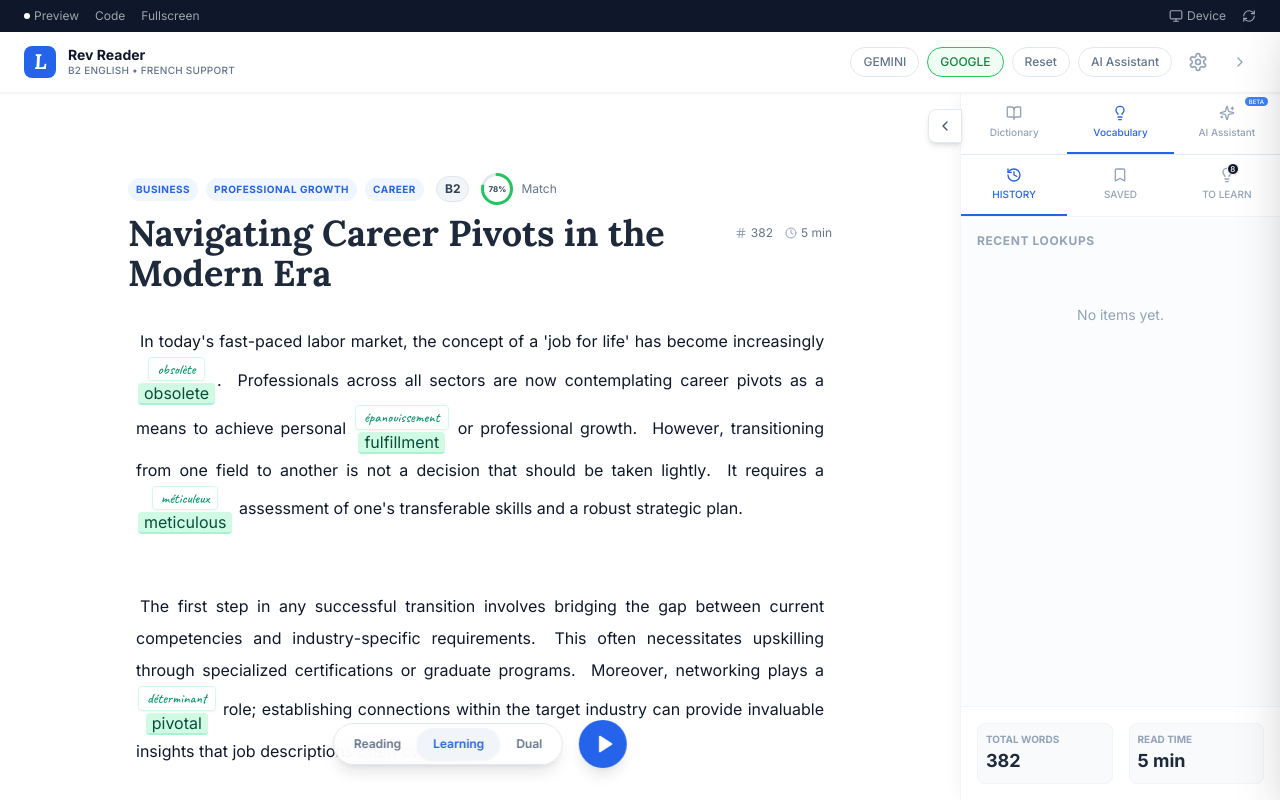
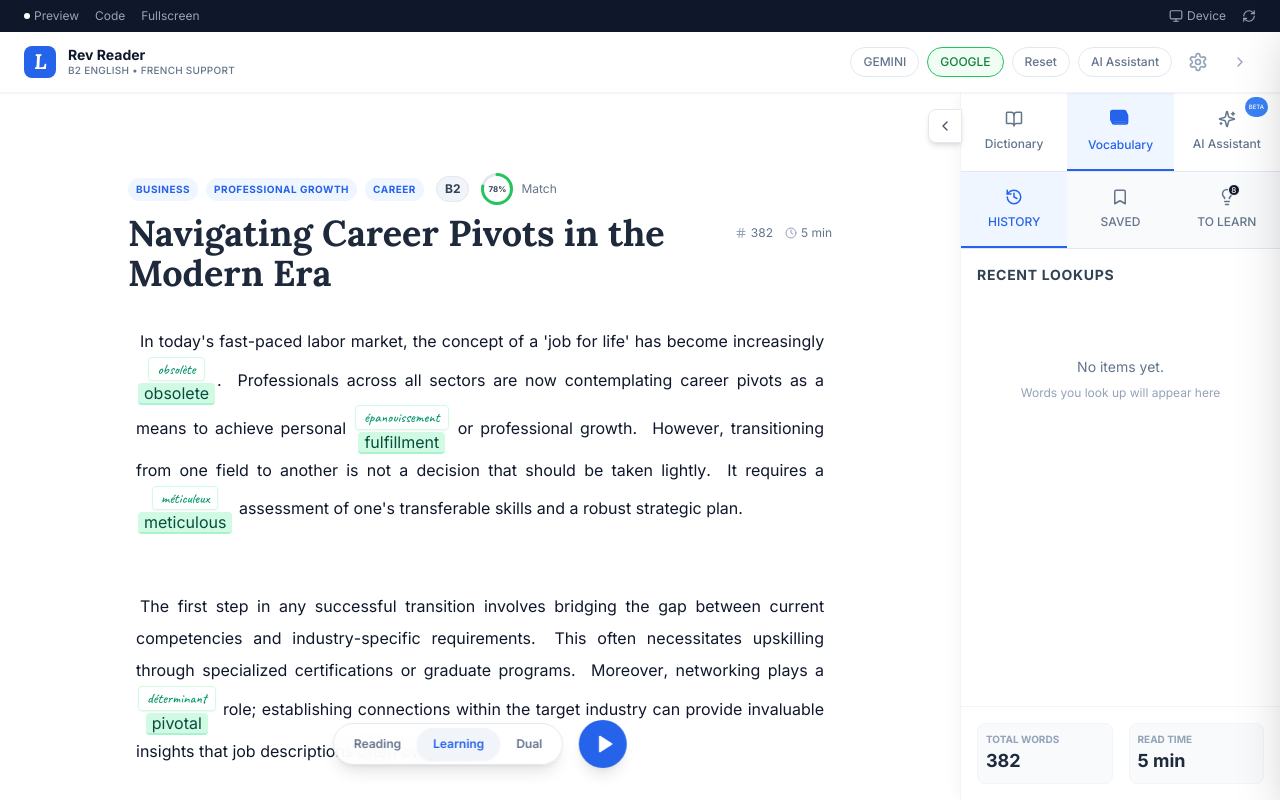
Before and after one commit to stanleyouzillou/reverso-reader, a React (Vite) app: page / in a window 1280 px wide. Built offline with nearby package versions, Linux system fonts and the light colour scheme.

Commit message:
Better sidebar contrast

```diff
--- a/src/components/Sidebar.tsx
+++ b/src/components/Sidebar.tsx
@@ -6,6 +6,7 @@ import { ModeSelector } from "./metadata/ModeSelector";
 import { DictionaryMode } from "./metadata/DictionaryMode";
 import { AIAssistantMode } from "./metadata/AIAssistantMode";
 import { VocabularyMode } from "./metadata/VocabularyMode";
+import { DeckIcon } from "./metadata/DeckIcon";
 
 interface SidebarProps {
   collapsed?: boolean;
@@ -45,11 +46,7 @@ export const Sidebar: React.FC<SidebarProps> = ({ collapsed = false }) => {
             title="Vocabulary"
             aria-label="Vocabulary"
           >
-            <svg xmlns="http://www.w3.org/2000/svg" width="16" height="16" viewBox="0 0 24 24" fill="none" stroke="currentColor" strokeWidth="2" strokeLinecap="round" strokeLinejoin="round">
-              <path d="M15 3h4a2 2 0 0 1 2 2v14a2 2 0 0 1-2 2h-4"/>
-              <polyline points="10 17 5 12 10 7"/>
-              <line x1="5" x2="19" y1="12" y2="12"/>
-            </svg>
+            <DeckIcon size={16} className={sidebarMode === "vocabulary" ? "text-blue-600" : "text-slate-400"} />
             {history.length > 0 && (
               <span className="absolute -top-1 -right-1 w-2 h-2 bg-blue-500 rounded-full border border-white" />
             )}
--- a/src/components/metadata/AIAssistantMode.tsx
+++ b/src/components/metadata/AIAssistantMode.tsx
@@ -22,20 +22,20 @@ export const AIAssistantMode: React.FC<AIAssistantModeProps> = ({
     <div className={cn('flex flex-col h-full', className)} style={{ minHeight: 0 }}>
       <div className="flex-1 overflow-y-auto p-4">
         <div className="flex flex-col items-center justify-center h-full text-center py-12">
-          <div className="bg-blue-50 p-4 rounded-full mb-4">
-            <Sparkles size={32} className="text-blue-500" aria-hidden="true" />
+          <div className="bg-blue-50 p-6 rounded-full mb-6">
+            <Sparkles size={40} className="text-blue-500" aria-hidden="true" />
           </div>
-          <h3 className="text-lg font-bold text-slate-700 mb-2">AI Assistant</h3>
-          <p className="text-slate-500 mb-6 max-w-xs">
+          <h3 className="text-xl font-bold text-slate-700 mb-3">AI Assistant</h3>
+          <p className="text-slate-500 mb-8 max-w-xs text-base">
             Ask questions about the article, get explanations, or request summaries.
           </p>
 
-          <div className="bg-slate-50 border border-slate-200 rounded-lg p-4 w-full max-w-md">
-            <div className="flex items-start gap-3 mb-4">
-              <div className="bg-blue-100 p-2 rounded-full">
-                <Sparkles size={16} className="text-blue-600" aria-hidden="true" />
+          <div className="bg-slate-50 border border-slate-200 rounded-xl p-6 w-full max-w-md">
+            <div className="flex items-start gap-4 mb-6">
+              <div className="bg-blue-100 p-3 rounded-full">
+                <Sparkles size={20} className="text-blue-600" aria-hidden="true" />
               </div>
-              <p className="text-slate-700 text-sm">
+              <p className="text-slate-700">
                 "What is the main theme of this article?" or "Explain the concept of career pivots"
               </p>
             </div>
@@ -43,23 +43,23 @@ export const AIAssistantMode: React.FC<AIAssistantModeProps> = ({
         </div>
       </div>
 
-      <div className="border-t border-slate-200 p-4">
-        <form onSubmit={handleSubmit} className="flex gap-2">
+      <div className="border-t border-slate-200 p-4 bg-white">
+        <form onSubmit={handleSubmit} className="flex gap-3">
           <input
             type="text"
             value={input}
             onChange={(e) => setInput(e.target.value)}
             placeholder="Ask about the article..."
-            className="flex-1 border border-slate-300 rounded-lg px-4 py-2 text-sm focus:outline-none focus:ring-2 focus:ring-blue-500 focus:border-transparent"
+            className="flex-1 border border-slate-300 rounded-lg px-4 py-3 text-base focus:outline-none focus:ring-2 focus:ring-blue-500 focus:border-transparent"
             aria-label="Ask AI assistant about the article"
           />
           <button
             type="submit"
-            className="bg-blue-600 text-white p-2 rounded-lg hover:bg-blue-700 disabled:opacity-50"
+            className="bg-blue-600 text-white p-3 rounded-lg hover:bg-blue-700 disabled:opacity-50 transition-colors"
             disabled={!input.trim()}
             aria-label="Send question to AI"
           >
-            <Send size={18} aria-hidden="true" />
+            <Send size={20} aria-hidden="true" />
           </button>
         </form>
       </div>
--- /dev/null
+++ b/src/components/metadata/DeckIcon.tsx
@@ -0,0 +1,30 @@
+import React from 'react';
+import { cn } from '../../lib/utils';
+
+interface DeckIconProps {
+  size?: number;
+  className?: string;
+}
+
+export const DeckIcon: React.FC<DeckIconProps> = ({ size = 24, className = '' }) => {
+  return (
+    <svg
+      width={size}
+      height={size}
+      viewBox="0 0 24 24"
+      fill="none"
+      stroke="currentColor"
+      strokeWidth="2"
+      strokeLinecap="round"
+      strokeLinejoin="round"
+      className={cn('flex-shrink-0', className)}
+    >
+      {/* Bottom card */}
+      <rect x="3" y="6" width="18" height="12" rx="2" ry="2" fill="currentColor" fillOpacity="0.2" />
+      {/* Middle card */}
+      <rect x="2" y="4" width="18" height="12" rx="2" ry="2" fill="currentColor" fillOpacity="0.4" />
+      {/* Top card */}
+      <rect x="1" y="2" width="18" height="12" rx="2" ry="2" fill="currentColor" />
+    </svg>
+  );
+};
--- a/src/components/metadata/ModeSelector.tsx
+++ b/src/components/metadata/ModeSelector.tsx
@@ -1,7 +1,8 @@
 import React from 'react';
-import { BookOpen, Lightbulb, Sparkles } from 'lucide-react';
+import { BookOpen, Sparkles } from 'lucide-react';
 import { cn } from '../../lib/utils';
 import { SidebarMode } from '../../types';
+import { DeckIcon } from './DeckIcon';
 
 interface ModeSelectorProps {
   activeMode: SidebarMode;
@@ -16,7 +17,7 @@ export const ModeSelector: React.FC<ModeSelectorProps> = ({
 }) => {
   const modes = [
     { id: 'dictionary' as SidebarMode, label: 'Dictionary', icon: BookOpen },
-    { id: 'vocabulary' as SidebarMode, label: 'Vocabulary', icon: Lightbulb },
+    { id: 'vocabulary' as SidebarMode, label: 'Vocabulary', icon: DeckIcon },
     { id: 'ai' as SidebarMode, label: 'AI Assistant', icon: Sparkles },
   ];
 
@@ -33,18 +34,25 @@ export const ModeSelector: React.FC<ModeSelectorProps> = ({
             key={mode.id}
             onClick={() => onModeChange(mode.id)}
             className={cn(
-              'flex-1 py-3 flex flex-col items-center gap-1 text-[10px] font-medium transition-colors border-b-2 relative',
+              'flex-1 py-4 flex flex-col items-center gap-1 text-sm font-medium transition-all border-b-2 relative',
+              'min-h-[60px] flex items-center justify-center', // Larger click target
               activeMode === mode.id
-                ? 'text-blue-600 border-blue-600'
-                : 'text-slate-400 border-transparent hover:text-slate-600'
+                ? 'text-blue-600 border-blue-600 bg-blue-50'
+                : 'text-slate-500 border-transparent hover:text-slate-700 hover:bg-slate-50'
             )}
             role="tab"
             aria-selected={activeMode === mode.id}
             aria-controls={`panel-${mode.id}`}
             id={`tab-${mode.id}`}
           >
-            <Icon size={16} />
-            <span>{mode.label}</span>
+            <div className="mb-1">
+              {mode.id === 'vocabulary' ? (
+                <Icon size={20} className={activeMode === mode.id ? 'text-blue-600' : 'text-slate-500'} />
+              ) : (
+                <Icon size={18} className={activeMode === mode.id ? 'text-blue-600' : 'text-slate-500'} />
+              )}
+            </div>
+            <span className="text-xs">{mode.label}</span>
             {mode.id === 'ai' && (
               <span className="absolute top-1 right-3 text-[6px] bg-blue-500 text-white px-1 rounded-full">
                 BETA
--- a/src/components/metadata/VocabularyMode.tsx
+++ b/src/components/metadata/VocabularyMode.tsx
@@ -28,73 +28,78 @@ export const VocabularyMode: React.FC<VocabularyModeProps> = ({ className = '' }
 
   return (
     <div className={cn('flex flex-col h-full', className)} style={{ minHeight: 0 }}>
-      {/* Tabs */}
-      <div className="flex border-b border-slate-100" role="tablist">
+      {/* Tabs - Mode selectors with larger click targets */}
+      <div className="flex border-b border-slate-200 bg-slate-50" role="tablist">
         <button
           onClick={() => setActiveTab("history")}
           className={cn(
-            "flex-1 py-3 flex flex-col items-center gap-1 text-[10px] font-medium transition-colors border-b-2",
+            "flex-1 py-4 flex flex-col items-center gap-1 text-sm font-medium transition-all border-b-2 relative",
+            "min-h-[60px] flex items-center justify-center", // Larger click target
             activeTab === "history"
-              ? "text-blue-600 border-blue-600"
-              : "text-slate-400 border-transparent hover:text-slate-600"
+              ? "text-blue-600 border-blue-600 bg-blue-50"
+              : "text-slate-500 border-transparent hover:text-slate-700 hover:bg-slate-100"
           )}
           role="tab"
           aria-selected={activeTab === "history"}
           aria-controls="vocabulary-history-panel"
           id="vocabulary-history-tab"
         >
-          <div className="relative">
-            <History size={16} aria-hidden="true" />
+          <div className="relative mb-1">
+            <History size={18} className={activeTab === "history" ? "text-blue-600" : "text-slate-500"} aria-hidden="true" />
             {history.length > 0 && (
               <span className="absolute -top-1 -right-1 w-2 h-2 bg-blue-500 rounded-full border border-white" aria-label="Unread items" />
             )}
           </div>
-          HISTORY
+          <span className="text-xs">HISTORY</span>
         </button>
         <button
           onClick={() => setActiveTab("saved")}
           className={cn(
-            "flex-1 py-3 flex flex-col items-center gap-1 text-[10px] font-medium transition-colors border-b-2",
+            "flex-1 py-4 flex flex-col items-center gap-1 text-sm font-medium transition-all border-b-2 relative",
+            "min-h-[60px] flex items-center justify-center", // Larger click target
             activeTab === "saved"
-              ? "text-blue-600 border-blue-600"
-              : "text-slate-400 border-transparent hover:text-slate-600"
+              ? "text-blue-600 border-blue-600 bg-blue-50"
+              : "text-slate-500 border-transparent hover:text-slate-700 hover:bg-slate-100"
           )}
           role="tab"
           aria-selected={activeTab === "saved"}
           aria-controls="vocabulary-saved-panel"
           id="vocabulary-saved-tab"
         >
-          <Bookmark size={16} aria-hidden="true" />
-          SAVED
+          <div className="mb-1">
+            <Bookmark size={18} className={activeTab === "saved" ? "text-blue-600" : "text-slate-500"} aria-hidden="true" />
+          </div>
+          <span className="text-xs">SAVED</span>
         </button>
         <button
           onClick={() => setActiveTab("learn")}
           className={cn(
-            "flex-1 py-3 flex flex-col items-center gap-1 text-[10px] font-medium transition-colors border-b-2",
+            "flex-1 py-4 flex flex-col items-center gap-1 text-sm font-medium transition-all border-b-2 relative",
+            "min-h-[60px] flex items-center justify-center", // Larger click target
             activeTab === "learn"
-              ? "text-blue-600 border-blue-600"
-              : "text-slate-400 border-transparent hover:text-slate-600"
+              ? "text-blue-600 border-blue-600 bg-blue-50"
+              : "text-slate-500 border-transparent hover:text-slate-700 hover:bg-slate-100"
           )}
           role="tab"
           aria-selected={activeTab === "learn"}
           aria-controls="vocabulary-learn-panel"
           id="vocabulary-learn-tab"
         >
-          <div className="relative">
-            <Lightbulb size={16} aria-hidden="true" />
+          <div className="relative mb-1">
+            <Lightbulb size={18} className={activeTab === "learn" ? "text-blue-600" : "text-slate-500"} aria-hidden="true" />
             <span className="absolute -top-1 -right-1 w-3 h-3 bg-slate-900 text-white text-[8px] flex items-center justify-center rounded-full border border-white">
               {toLearn.length}
             </span>
           </div>
-          TO LEARN
+          <span className="text-xs">TO LEARN</span>
         </button>
       </div>
 
-      {/* Content */}
-      <div className="flex-1 overflow-y-auto p-4 bg-slate-50/50">
-        <div className="flex justify-between items-center mb-4">
+      {/* Content - Submode content with improved visual hierarchy */}
+      <div className="flex-1 overflow-y-auto p-4 bg-white">
+        <div className="flex justify-between items-center mb-6">
           <h4
-            className="text-xs font-bold text-slate-400 uppercase tracking-wider"
+            className="text-sm font-bold text-slate-700 uppercase tracking-wider"
             id="vocabulary-section-heading"
           >
             {activeTab === "history"
@@ -106,58 +111,59 @@ export const VocabularyMode: React.FC<VocabularyModeProps> = ({ className = '' }
           {activeTab === "history" && history.length > 0 && (
             <button
               onClick={clearHistory}
-              className="text-[10px] text-red-400 hover:text-red-600 flex items-center gap-1"
+              className="text-xs text-red-500 hover:text-red-700 flex items-center gap-1 px-2 py-1 rounded hover:bg-red-50 transition-colors"
               aria-label="Clear history"
             >
-              <Trash2 size={10} aria-hidden="true" /> Clear History
+              <Trash2 size={12} aria-hidden="true" /> Clear History
             </button>
           )}
         </div>
 
         <div
-          className="space-y-3"
+          className="space-y-4"
           key={listKey}
           role="tabpanel"
           aria-labelledby={`vocabulary-${activeTab}-tab`}
           id={`vocabulary-${activeTab}-panel`}
         >
           {activeList.length === 0 ? (
-            <div className="text-center py-10 text-slate-400 text-sm">
-              No items yet.
+            <div className="text-center py-12 text-slate-500 text-sm">
+              <p>No items yet.</p>
+              <p className="text-xs mt-2 text-slate-400">Words you look up will appear here</p>
             </div>
           ) : (
             activeList.map((item, idx) => (
               <div
                 key={`${item.word}-${idx}`}
-                className="bg-white p-3 rounded-lg border border-slate-100 shadow-sm hover:shadow-md transition-shadow group"
+                className="bg-slate-50 p-4 rounded-xl border border-slate-200 shadow-sm hover:shadow-md transition-shadow group"
                 role="listitem"
               >
-                <div className="flex justify-between items-start mb-2">
-                  <span className="font-serif font-bold text-slate-800 text-base">
+                <div className="flex justify-between items-start mb-3">
+                  <span className="font-serif font-bold text-slate-800 text-lg">
                     {item.word}
                   </span>
-                  <span className="text-xs font-medium text-green-700 bg-green-50 px-2 py-0.5 rounded-full border border-green-100">
+                  <span className="text-sm font-medium text-green-700 bg-green-100 px-3 py-1 rounded-full border border-green-200">
                     {item.translation}
                   </span>
                 </div>
                 {item.context && (
-                  <p className="text-xs text-slate-400 italic leading-relaxed line-clamp-2">
+                  <p className="text-sm text-slate-600 italic leading-relaxed mb-3">
                     "...{item.context}..."
                   </p>
                 )}
-                <div className="mt-2 flex justify-end opacity-0 group-hover:opacity-100 transition-opacity">
+                <div className="mt-3 flex justify-end opacity-0 group-hover:opacity-100 transition-opacity">
                   <button
                     onClick={() => toggleSaved(item)}
                     className={cn(
-                      "p-1 rounded hover:bg-slate-100",
+                      "p-2 rounded-lg hover:bg-slate-200 transition-colors",
                       saved.some((s) => s.word === item.word)
-                        ? "text-yellow-500"
-                        : "text-slate-300"
+                        ? "text-yellow-600 bg-yellow-100 hover:bg-yellow-200"
+                        : "text-slate-500 bg-slate-100 hover:bg-slate-200"
                     )}
                     aria-label={saved.some((s) => s.word === item.word) ? "Unsave word" : "Save word"}
                   >
                     <Bookmark
-                      size={14}
+                      size={16}
                       fill={
                         saved.some((s) => s.word === item.word)
                           ? "currentColor"
```
Also changed, not shown: src/components/metadata/DictionaryMode.tsx (+15 -15 lines), src/components/metadata/VISUAL_LANGUAGE.md (added, +96 -0 lines), src/components/metadata/VISUAL_REGRESSION_TESTS.md (added, +74 -0 lines).
